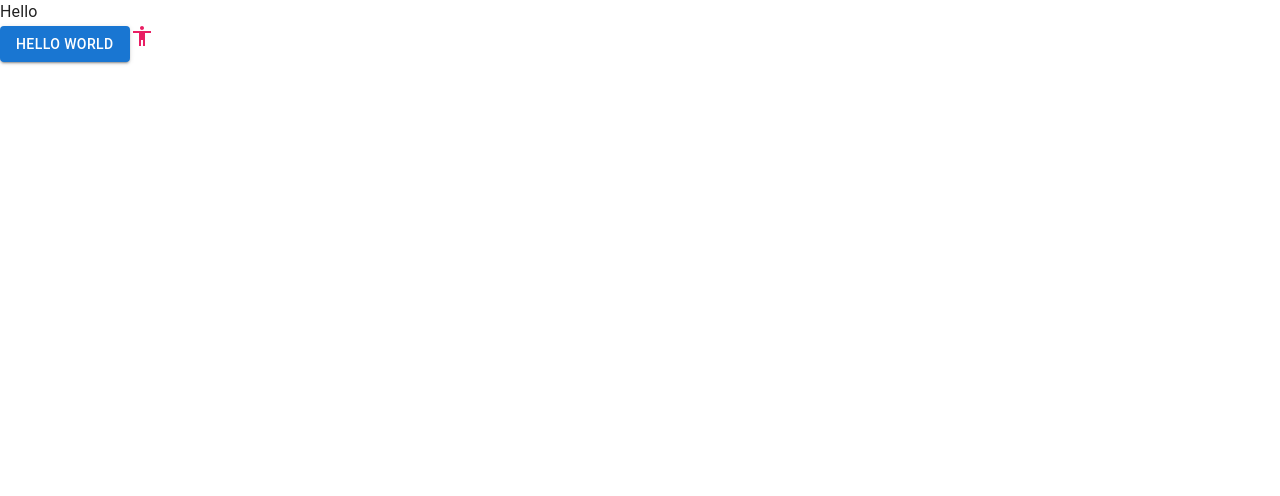
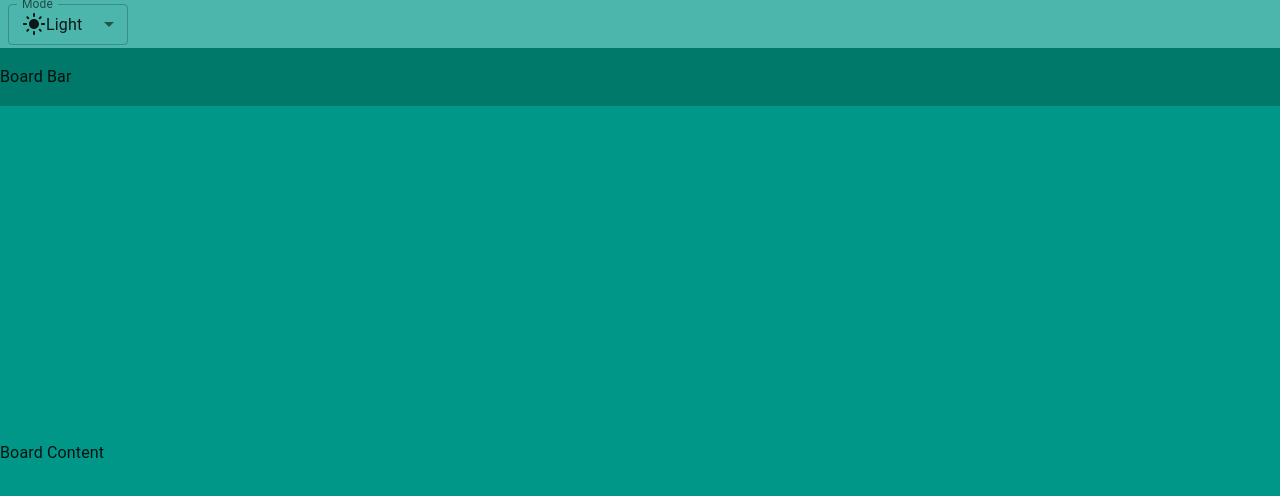
Before and after one commit to ducanhRabbit/trello-web, a React app: page / in a window 1280 px wide. Shown: the top 496 px of the page. Built offline with nearby package versions, Linux system fonts and the light colour scheme; the HTML template or start-up script is replaced by a standard one.

Commit message:
custom theme

```diff
--- a/src/App.jsx
+++ b/src/App.jsx
@@ -1,14 +1,118 @@
 import { useState } from 'react'
 import Button from '@mui/material/Button'
-import AccessibilityIcon from '@mui/icons-material/Accessibility'
-import { pink } from '@mui/material/colors'
+import { Box, Container, useColorScheme } from '@mui/material'
+import MenuItem from '@mui/material/MenuItem'
+import FormControl from '@mui/material/FormControl'
+import InputLabel from '@mui/material/InputLabel'
+import Select from '@mui/material/Select'
+import LightModeIcon from '@mui/icons-material/LightMode'
+import DarkModeIcon from '@mui/icons-material/DarkMode'
+import Brightness4Icon from '@mui/icons-material/Brightness4'
+
+function ModeSelect() {
+  const { mode, setMode } = useColorScheme()
+  const handleChange = (event) => {
+    setMode(event.target.value)
+  }
+
+  return (
+    <FormControl sx={{ m: 1, minWidth: 120 }} size="small">
+      <InputLabel id="label-select-dark-light-mode">Mode</InputLabel>
+      <Select
+        labelId="label-select-dark-light-mode"
+        id="select-dark-light-mode"
+        value={mode}
+        label="Mode"
+        onChange={handleChange}
+      >
+        <MenuItem value={'light'}>
+          <Box
+            sx={{
+              display: 'flex',
+              alignItems: 'center'
+            }}
+          >
+            <LightModeIcon />
+            Light
+          </Box>
+        </MenuItem>
+        <MenuItem value={'dark'}>
+          <Box
+            sx={{
+              display: 'flex',
+              alignItems: 'center'
+            }}
+          >
+            <DarkModeIcon />
+            Dark
+          </Box>
+        </MenuItem>
+        <MenuItem value={'system'}>
+          <Box
+            sx={{
+              display: 'flex',
+              alignItems: 'center'
+            }}
+          >
+            <Brightness4Icon />
+            System
+          </Box>
+        </MenuItem>
+      </Select>
+    </FormControl>
+  )
+}
+
+function ModeToggle() {
+  const { mode, setMode } = useColorScheme()
+  return (
+    <Button
+      onClick={() => {
+        setMode(mode === 'light' ? 'dark' : 'light')
+      }}
+    >
+      {mode === 'light' ? 'Turn dark' : 'Turn light'}
+    </Button>
+  )
+}
+
 function App() {
   const [count, setCount] = useState(0)
   return (
     <>
-      <div>Hello</div>
-      <Button variant="contained">Hello world</Button>
-      <AccessibilityIcon sx={{ color: pink[500] }}/>
+      <Container
+        disableGutters
+        maxWidth={false}
+        sx={{
+          height: '100vh',
+        }}
+      >
+        <Box sx={{
+          backgroundColor: 'primary.light',
+          height:(theme)=> theme.trello.appBarHeight,
+          width:'100%',
+          display:'flex',
+          alignItems:'center'
+        }}>
+          <ModeSelect></ModeSelect>
+        </Box>
+        <Box sx={{
+          backgroundColor: 'primary.dark',
+          height:(theme)=> theme.trello.boardBarHeight,
+          width:'100%',
+          display:'flex',
+          alignItems:'center'
+        }}>Board Bar</Box>
+        <Box sx={{
+          backgroundColor: 'primary.main',
+          height:(theme)=> `calc(100vh - ${theme.trello.appBarHeight} - ${theme.trello.boardBarHeight})`,
+          width:'100%',
+          display:'flex',
+          alignItems:'center'
+        }}>
+          Board Content
+        </Box>
+      </Container>
     </>
   )
 }
--- a/src/main.jsx
+++ b/src/main.jsx
@@ -2,11 +2,14 @@
 import ReactDOM from 'react-dom/client'
 import App from './App.jsx'
 import CssBaseline from '@mui/material/CssBaseline'
-import './index.css'
+import { Experimental_CssVarsProvider as CssVarsProvider } from '@mui/material/styles'
+import theme from './theme.js'
 
 ReactDOM.createRoot(document.getElementById('root')).render(
   <React.StrictMode>
-    <CssBaseline />
-    <App />
+    <CssVarsProvider theme={theme}>
+      <CssBaseline />
+      <App />
+    </CssVarsProvider>
   </React.StrictMode>
 )
--- a/src/theme.js
+++ b/src/theme.js
@@ -0,0 +1,26 @@
+import { experimental_extendTheme as extendTheme } from '@mui/material/styles'
+import { red, teal } from '@mui/material/colors'
+
+const theme = extendTheme({
+  trello:{
+    appBarHeight:'48px',
+    boardBarHeight:'58px'
+  },
+  colorSchemes: {
+    light: {
+      palette: {
+        primary: teal
+      }
+    },
+    dark: {
+      palette: {
+        // primary: {
+        //   main: '#000'
+        // }
+      }
+    }
+  }
+})
+
+
+export default theme
```
